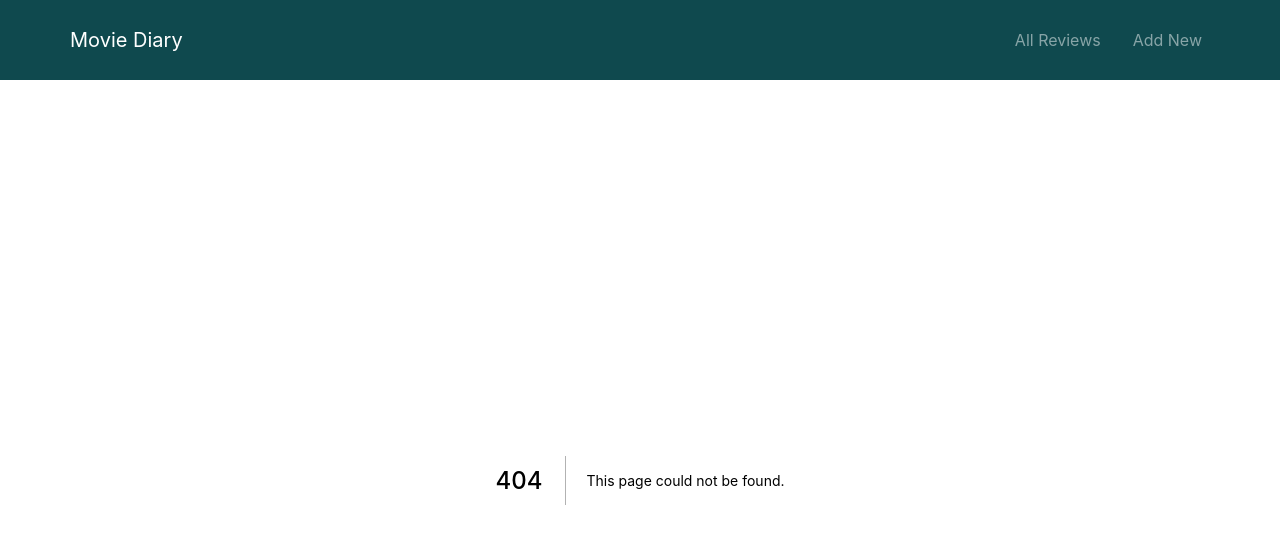
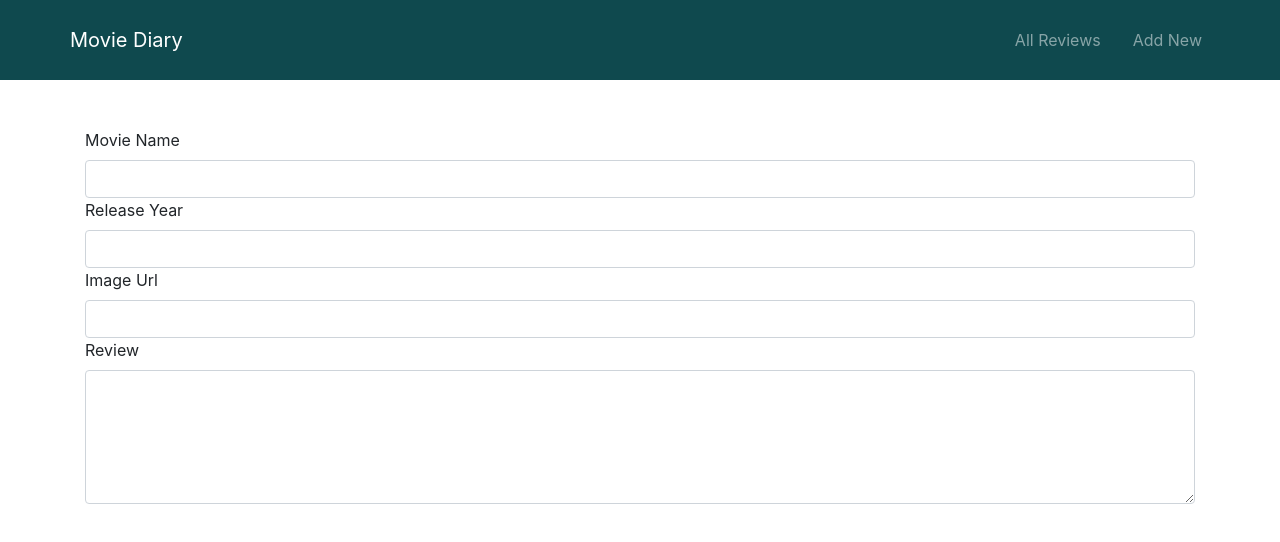
Before and after one commit to Rakibul-Islam-GitHub/Movie-Diary-NextJS-project, a Next.js app: page /addreview in a window 1280 px wide. Before the commit this address had no page. Shown: the top 542 px of the page. Built offline with nearby package versions, Linux system fonts and the light colour scheme.

Commit message:
add review added

```diff
--- /dev/null
+++ b/pages/addreview/index.js
@@ -0,0 +1,43 @@
+import { Card, Form } from "react-bootstrap";
+
+
+const AddReview = () => {
+    return (
+        <>
+        <div className="addreview">
+
+        <div className="mt-5">
+                            <Form className="review-from">
+                    <Form.Group controlId="exampleForm.ControlInput1">
+                        <Form.Label>Movie Name</Form.Label>
+                        <Form.Control type="text"  />
+                    </Form.Group>
+
+                    <Form.Group controlId="exampleForm.ControlInput1">
+                        <Form.Label>Release Year</Form.Label>
+                        <Form.Control type="text"  />
+                    </Form.Group>
+
+                    <Form.Group controlId="exampleForm.ControlInput1">
+                        <Form.Label>Image Url</Form.Label>
+                        <Form.Control type="text"  />
+                    </Form.Group>
+
+                    <Form.Group controlId="exampleForm.ControlTextarea1">
+                        <Form.Label>Review</Form.Label>
+                        <Form.Control as="textarea" rows={5} />
+                    </Form.Group>
+                    </Form>
+        </div>
+
+        </div>
+
+
+
+
+
+        </>
+    );
+};
+
+export default AddReview;
```
